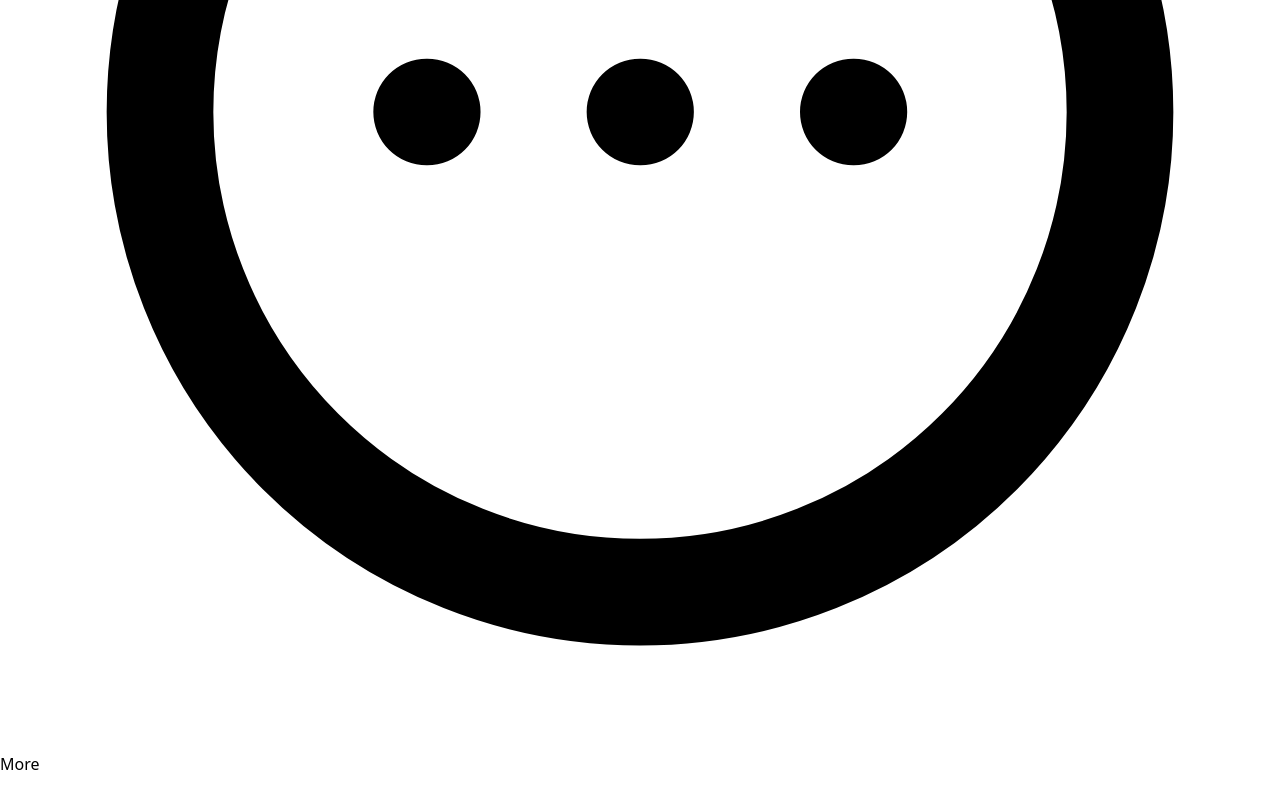
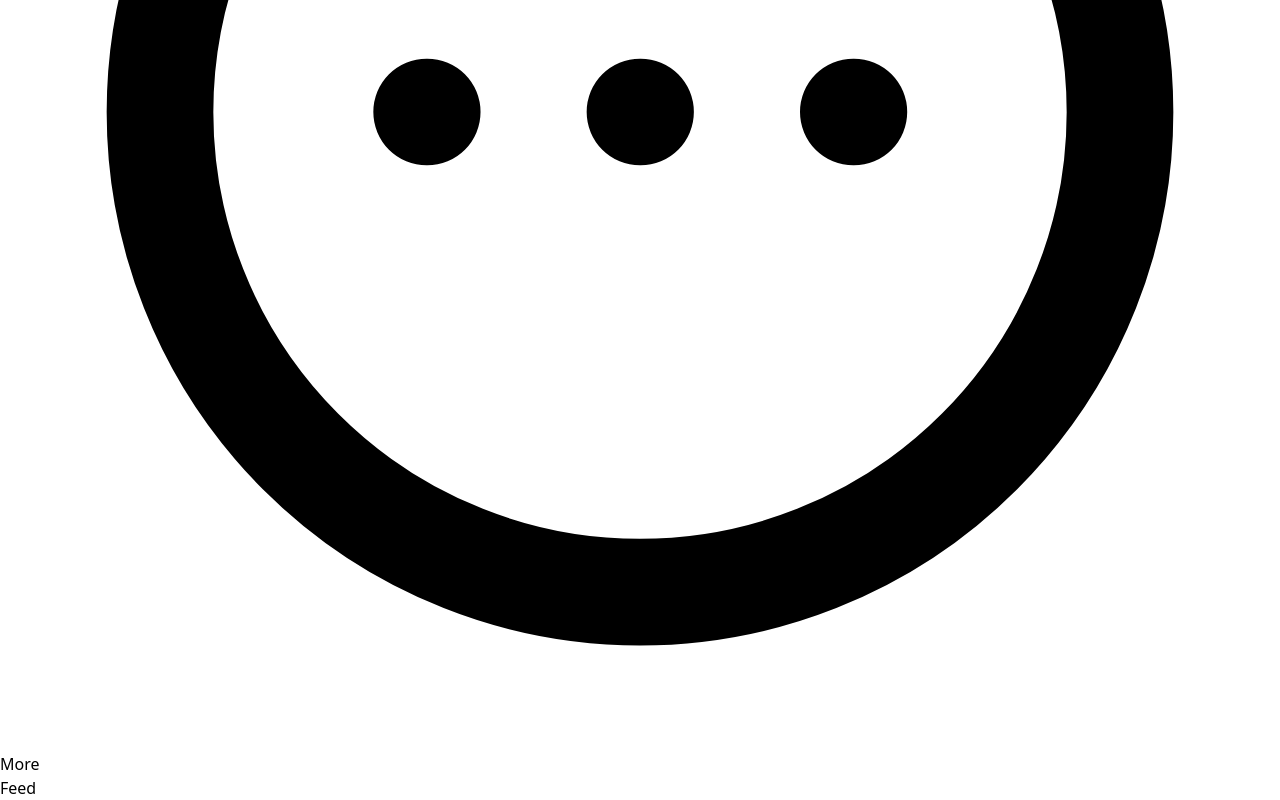
Before and after one commit to AayushMohan/Twitter-2.0, a Next.js app: page / in a window 1280 px wide. Shown: the part 9956-10756 px from the top of the page. Before the commit the page ends 10732 px from the top, so only its background shows below. Built offline with nearby package versions, Linux system fonts and the light colour scheme.

Commit message:
Added Feed

```diff
--- /dev/null
+++ b/Components/Feed.tsx
@@ -0,0 +1,7 @@
+import React from 'react'
+
+const Feed = () => {
+  return <div>Feed</div>
+}
+
+export default Feed
--- a/pages/index.tsx
+++ b/pages/index.tsx
@@ -1,5 +1,6 @@
 import type { NextPage } from 'next'
 import Head from 'next/head'
+import Feed from '../Components/Feed'
 import Sidebar from '../Components/Sidebar'
 
 const Home: NextPage = () => {
@@ -14,6 +15,7 @@ const Home: NextPage = () => {
         <Sidebar />
 
         {/* Feed */}
+        <Feed />
 
         {/* Widgets */}
       </main>
```
